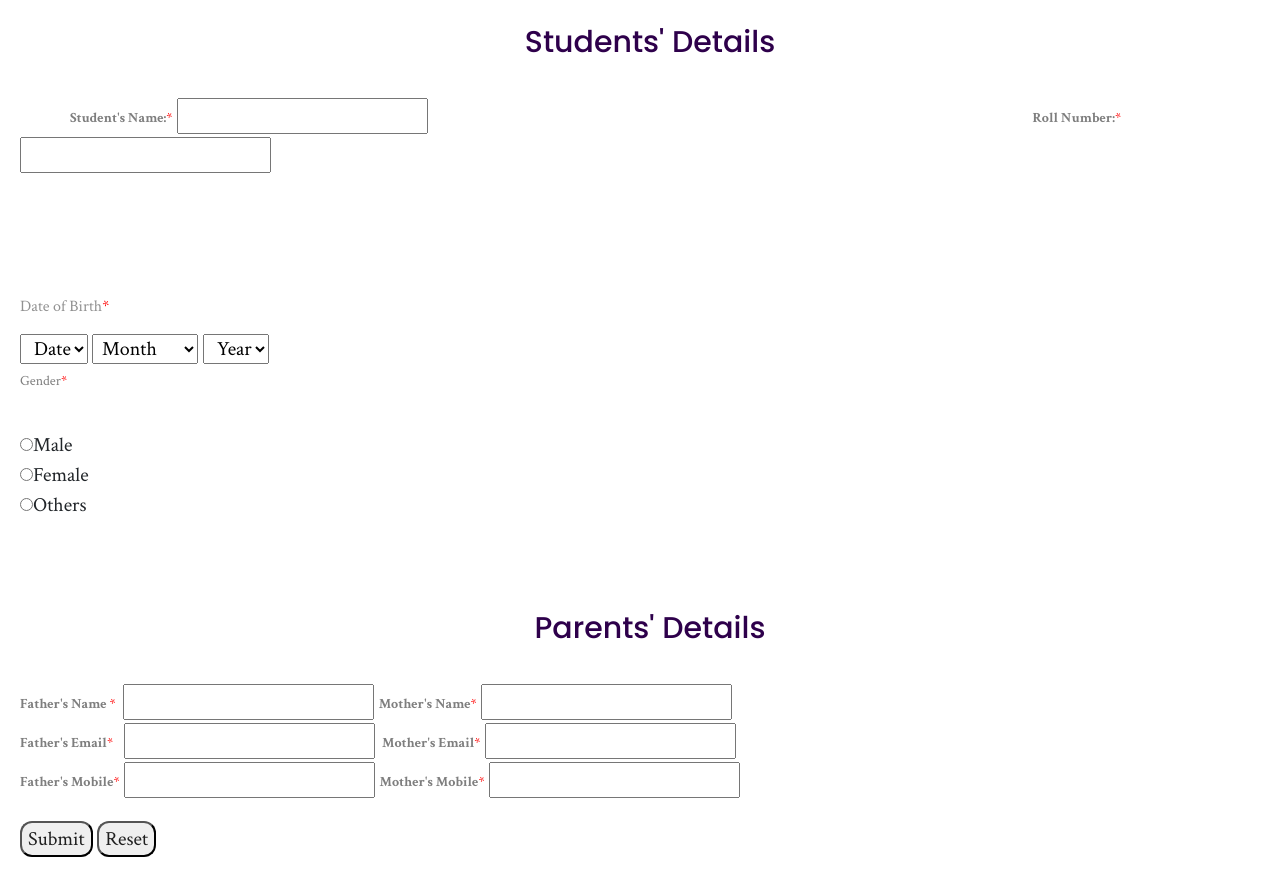
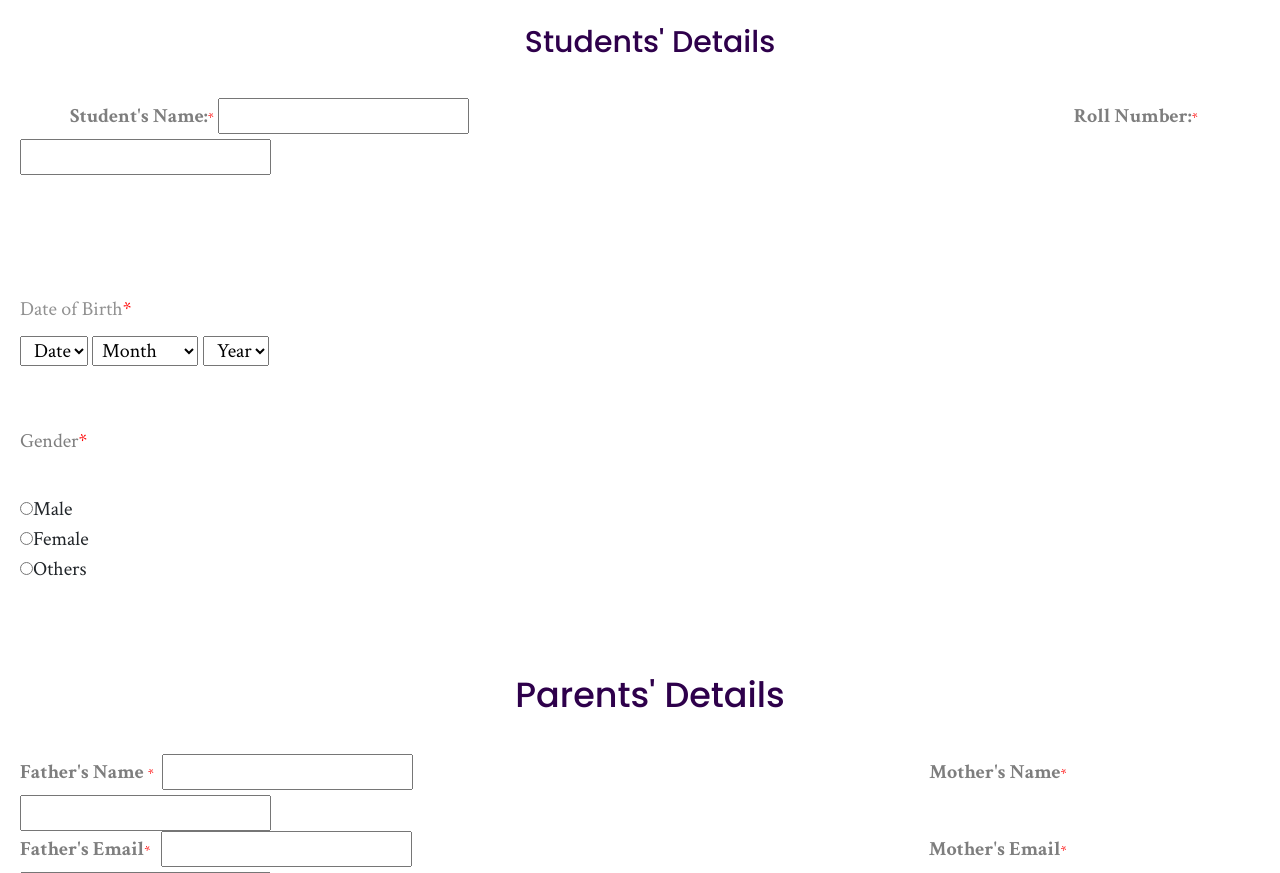
Before and after one commit to DevilAeron/edtech_rubix, a Python web app: template app/templates/add_stu.html in a window 1280 px wide. Shown: the part 320-1193 px from the top of the page. Run offline with Jinja, Linux system fonts and the light colour scheme; the template is opened without the code that fills it, so the values that code supplies are empty; some web fonts are replaced.

Commit message:
Update add_stu.html

```diff
--- a/app/templates/add_stu.html
+++ b/app/templates/add_stu.html
@@ -103,17 +103,17 @@
           <div class="item" style="margin-left: 20px">
             <br>
             <form>
-            <label for="name"> <strong style="margin-left: 50px">Student's Name:</strong><span style = "color: red">*</span></label>
+           <label for="name"> <strong style="margin-left: 50px; font-size: 20px">Student's Name:</strong><span style = "color: red">*</span></label>
             <input id="name" type="text" name="name" required/>
 
-            <label for="rno"> <strong style="margin-left: 600px">Roll Number:</strong><span style = "color: red">*&nbsp&nbsp&nbsp&nbsp&nbsp&nbsp</span></label>
+            <label for="rno"> <strong style="margin-left: 600px; font-size: 20px">Roll Number:</strong><span style = "color: red">*&nbsp&nbsp&nbsp&nbsp&nbsp&nbsp</span></label>
             <input id="rno" type="text" name="rno" required/>
             <br><br>
 
           </div>
           <br><br><br>
           <div class="Date" style="margin-left: 20px">
-           <strong><p>Date of Birth<span style = "color: red">*</span></p></strong>
+           <strong><p style = "font-size: 20px">Date of Birth<span style = "color: red">*</span></p></strong>
                <select name="dob">
 <option>&nbsp&nbspDate</option>
 
@@ -193,37 +193,35 @@
 </select>
 
           </div>
+          <br><br>
           <div class="item" style="margin-left: 20px">
-            <label for="Gender">Gender<span style = "color: red">*</span></label><br><br>
+            <label for="Gender"style= "font-size: 20px">Gender<span style = "color: red">*</span></label><br><br>
             <input id="gender" type="radio" name="gender" value="male" required>Male</input><br>
             <input id="gender" type="radio" name="gender" value="female" required>Female</input><br>
             <input id="gender" type="radio" name="gender" value="others" required>Others</input><br>
             <br>
             </div>
           <br><br>
-    <h2 id="rider2" style="margin-left: 20px"><center>Parents' Details</center></h2>
+    <h2 id="rider2" style="margin-left: 20px; font-size: 35px"><center>Parents' Details</center></h2>
           <br>
           <div class="Parents" style="margin-left: 20px">
-            <label for="fname"><strong>Father's Name&nbsp</strong><span style = "color: red">*</span>&nbsp</label>
+            <label for="fname"><strong style= "font-size: 20px">Father's Name&nbsp</strong><span style="color: red">*</span>&nbsp</label>
             <input id="fname" type="text" name="fname">
-            <label for="mname"><strong>Mother's Name</strong><span style = "color: red">*</span></label>
+            <label for="mname"><strong style="margin-left: 500px; font-size: 20px">&nbsp&nbsp&nbspMother's Name</strong><span style="color: red">*</span></label>
             <input id="mname" type="text" name="mname">
           </div>
           <div class="Parents" style="margin-left: 20px">
-            <label for="email"><strong>Father's Email</strong><span style = "color: red">*</span>&nbsp&nbsp</label>
-            <input id="femail" type="email" name="femail"  />
-            <label for="email"><strong>&nbspMother's Email</strong><span style = "color: red">*</span></label>
-            <input id="memail" type="email" name="memail"  />
+            <label for="femail"><strong style= "font-size: 20px">Father's Email</strong><span style="color: red">*</span>&nbsp&nbsp</label>
+            <input id="femail" type="email" name="email" />
+            <label for="memail"><strong style="margin-left: 500px; font-size: 20px">&nbsp&nbsp&nbspMother's Email</strong><span style="color: red">*</span></label>
+            <input id="memail" type="email" name="email" />
           </div>
           <div class="Parents" style="margin-left: 20px">
-            <label for="fphone"><strong>Father's Mobile</strong><span style = "color: red">*</span></label>
+            <label for="fphone"><strong style= "font-size: 20px">Father's Mobile</strong><span style="color: red">*</span></label>
             <input id="fphone" type="tel" name="fphone" required/>
-            <label for="mphone"><strong>Mother's Mobile</strong><span style = "color: red">*</span></label>
+            <label for="mphone"><strong style="margin-left: 500px; font-size: 20px">Mother's Mobile</strong><span style="color: red">*</span></label>
             <input id="mphone" type="tel" name="mphone" required/>
           </div>
-          <div class="btn-block" style="margin-top: 20px;margin-left: 20px">
-          <button class="button button1" type="submit" value="Submit">Submit</button>
-          <button class="button button3" type="reset" value="Reset">Reset</button>
         </div>
            </form>
 
```
